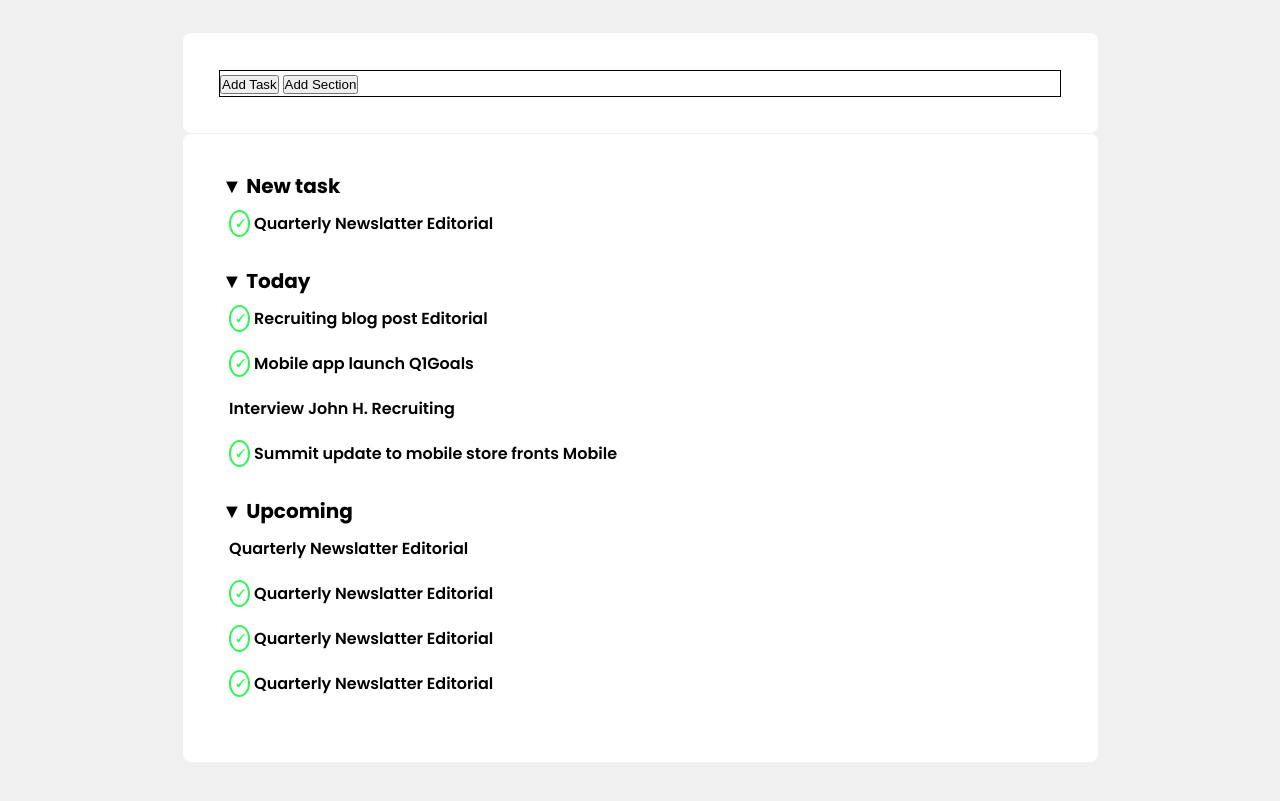
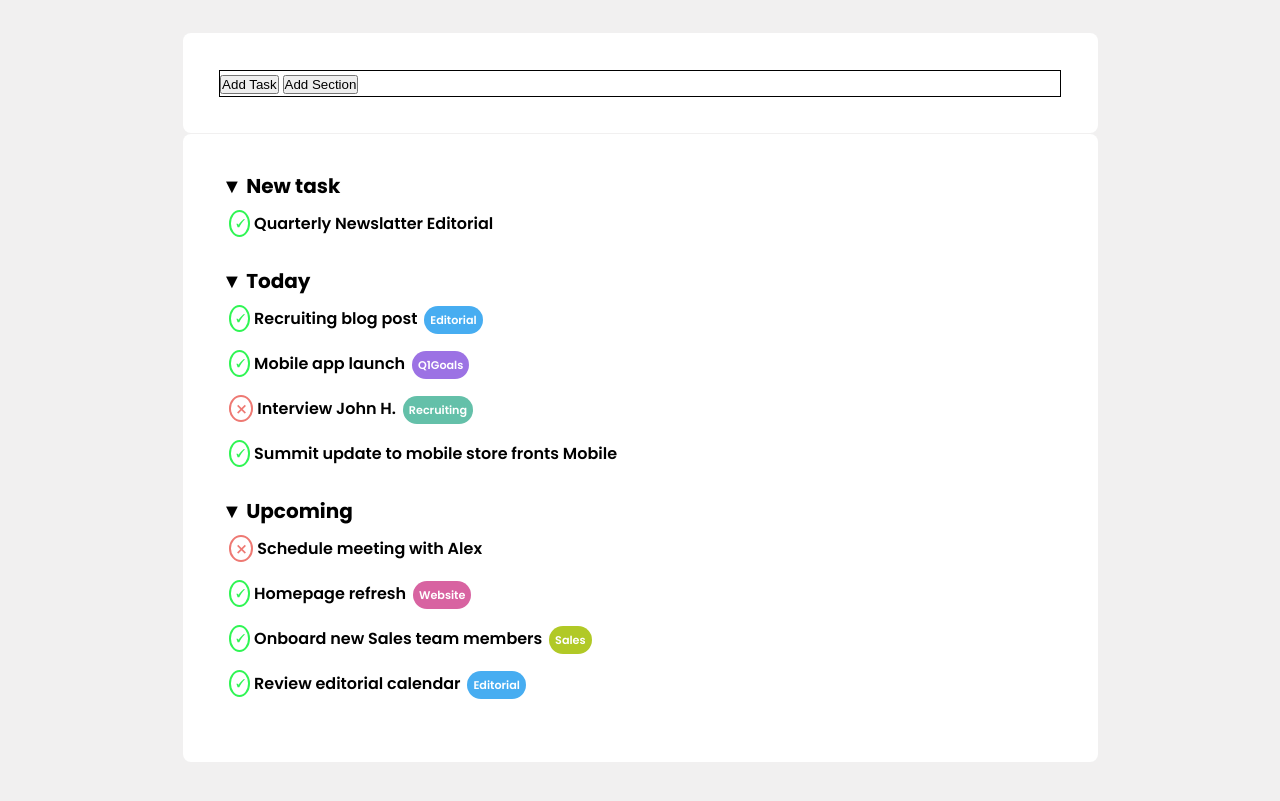
Before and after one commit to Lorenzo-Malatesta99/html-css-toboolist, a plain HTML site: page index.html in a window 1280 px wide. Shown: the part 97-898 px from the top of the page. Drawn offline with Linux system fonts and the light colour scheme.

Commit message:
Add aggiustamenti grafici del main

```diff
--- a/index.html
+++ b/index.html
@@ -31,16 +31,16 @@
             </ul>
             <ul>
                 <strong class="menu">&#9660; Today</strong>
-                <li><span class="true">&#128504;</span> Recruiting blog post <span>Editorial</span></li>
-                <li><span class="true">&#128504;</span> Mobile app launch <span>Q1Goals</span></li>
-                <li>Interview John H. <span>Recruiting</span></li>
+                <li><span class="true">&#128504;</span> Recruiting blog post <span class="tag editorial">Editorial</span></li>
+                <li><span class="true">&#128504;</span> Mobile app launch <span class="tag Q1Goals">Q1Goals</span></li>
+                <li><span class="false">&#65794;</span> Interview John H. <span class="tag Recruiting">Recruiting</span></li>
                 <li><span class="true">&#128504;</span> Summit update to mobile store fronts <span>Mobile</span></li>
             </ul>
             <ul><strong class="menu">&#9660; Upcoming</strong>
-                <li>Quarterly Newslatter <span>Editorial</span></li>
-                <li><span class="true">&#128504;</span> Quarterly Newslatter <span>Editorial</span></li>
-                <li><span class="true">&#128504;</span> Quarterly Newslatter <span>Editorial</span></li>
-                <li><span class="true">&#128504;</span> Quarterly Newslatter <span>Editorial</span></li>
+                <li><span class="false">&#65794;</span>  Schedule meeting with Alex</li>
+                <li><span class="true">&#128504;</span> Homepage refresh <span class="tag Website">Website</span></li>
+                <li><span class="true">&#128504;</span> Onboard new Sales team members <span class="tag Sales">Sales</span></li>
+                <li><span class="true">&#128504;</span> Review editorial calendar <span class="tag editorial">Editorial</span></li>
             </ul>
         </div>
 
--- a/style.css
+++ b/style.css
@@ -35,8 +35,12 @@ main{
 }
 
 .first-section{
+    padding: -2%;
+    border: 1px solid;
+}
 
-    border: 1px solid;
+.blu{
+
 }
 .true{
     color: rgb(48, 245, 84);
@@ -45,6 +49,14 @@ main{
     padding-left: 3px;
     border:2px solid rgb(48, 245, 84);
 }
+.false{
+    color: rgb(238, 121, 115);
+    border-radius: 50%;
+    padding-right: 6px;
+    padding-left: 6px;
+    border:2px solid rgb(238, 121, 115);
+}
+
 ul{
     list-style: none;
     padding-bottom: 20px ;
@@ -56,3 +68,33 @@ ul{
 li{
     padding: 10px;
 }
+.tag{
+    font-size: 70%;
+    color: white;
+    border-radius: 15px;
+    padding: 6px;
+    margin-left: 3px;
+}
+
+.editorial{
+    background-color: rgb(71, 173, 241);
+}
+
+.Q1Goals{
+    background-color: rgb(156, 114, 228);
+}
+
+.Recruiting{
+    background-color: rgb(100, 192, 169);
+}
+.Mobile{
+    background-color: rgb(242, 158, 51);
+}
+
+.Website{
+    background-color: rgb(216, 99, 161);
+}
+
+.Sales{
+    background-color: hsl(69,68%,47%);
+}
```
